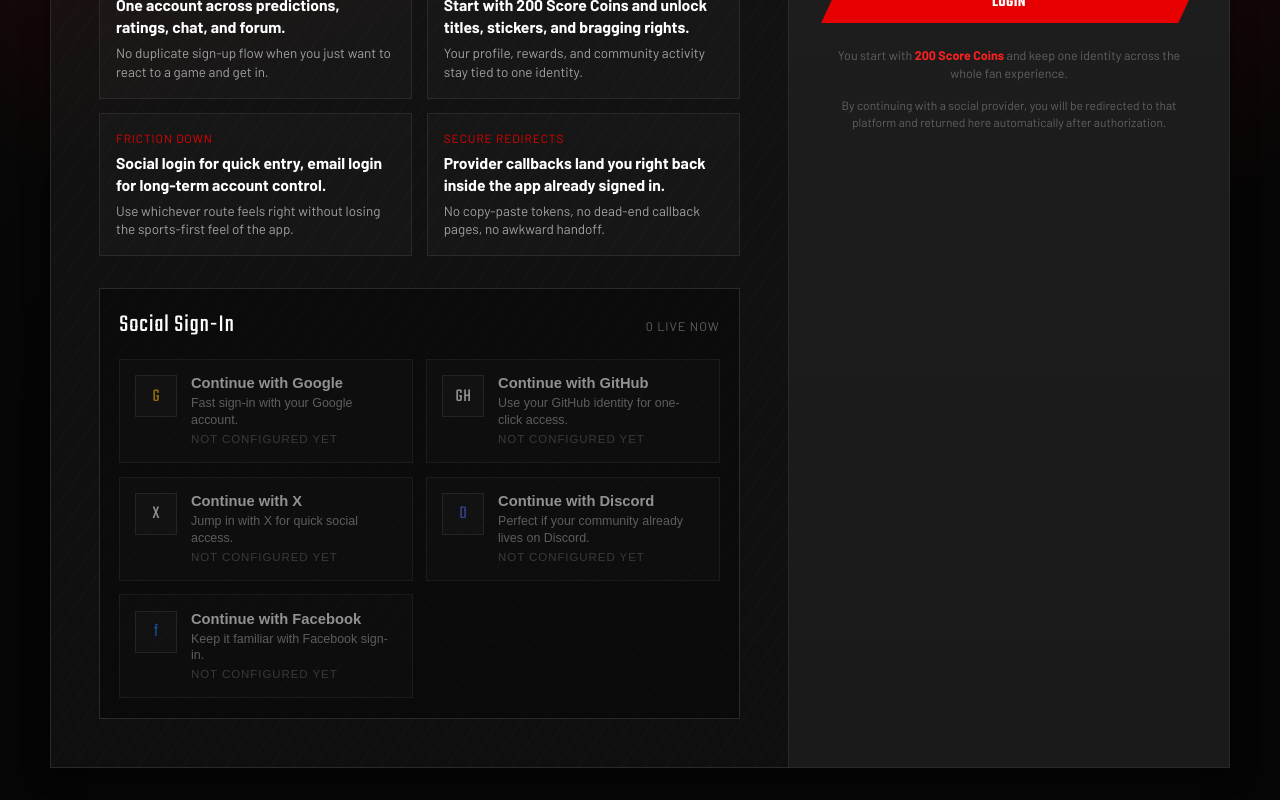
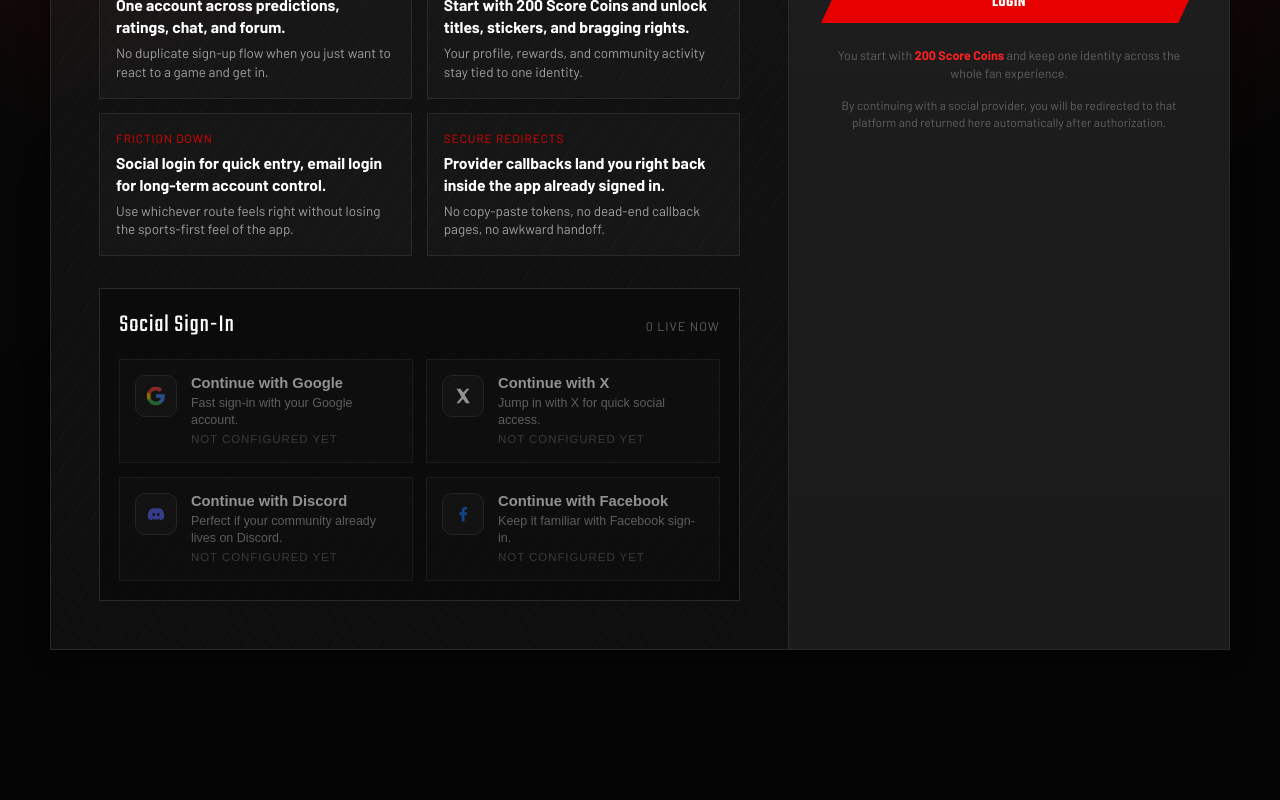
Before and after one commit to AaronYu94/game_pulse_deploy, a React (Vite) app in the folder frontend/: page /login in a window 1280 px wide. Shown: the part 430-1230 px from the top of the page. After the commit the page ends 1112 px from the top, so only its background shows below. Built offline with nearby package versions, Linux system fonts and the light colour scheme; no server answers.

Commit message:
refactor: streamline social sign-in options

```diff
--- a/frontend/src/pages/LoginPage.jsx
+++ b/frontend/src/pages/LoginPage.jsx
@@ -4,12 +4,59 @@ import { useAuth } from '../contexts/AuthContext.jsx';
 import { apiGetAuthProviders, apiLogin, apiRegister } from '../lib/api.js';
 
 const DEFAULT_PROVIDERS = [
-  { key: 'google', label: 'Google', enabled: false, url: null, blurb: 'Fast sign-in with your Google account.', mark: 'G', accent: '#fbbc05' },
-  { key: 'github', label: 'GitHub', enabled: false, url: null, blurb: 'Use your GitHub identity for one-click access.', mark: 'GH', accent: '#ffffff' },
-  { key: 'twitter', label: 'X', enabled: false, url: null, blurb: 'Jump in with X for quick social access.', mark: 'X', accent: '#ffffff' },
-  { key: 'discord', label: 'Discord', enabled: false, url: null, blurb: 'Perfect if your community already lives on Discord.', mark: 'D', accent: '#5865F2' },
-  { key: 'facebook', label: 'Facebook', enabled: false, url: null, blurb: 'Keep it familiar with Facebook sign-in.', mark: 'f', accent: '#1877F2' },
+  { key: 'google', label: 'Google', enabled: false, url: null, blurb: 'Fast sign-in with your Google account.' },
+  { key: 'twitter', label: 'X', enabled: false, url: null, blurb: 'Jump in with X for quick social access.' },
+  { key: 'discord', label: 'Discord', enabled: false, url: null, blurb: 'Perfect if your community already lives on Discord.' },
+  { key: 'facebook', label: 'Facebook', enabled: false, url: null, blurb: 'Keep it familiar with Facebook sign-in.' },
 ];
+
+function ProviderIcon({ providerKey }) {
+  if (providerKey === 'google') {
+    return (
+      <svg viewBox="0 0 24 24" aria-hidden="true">
+        <path fill="#4285F4" d="M21.6 12.2c0-.7-.1-1.4-.2-2H12v3.8h5.4a4.8 4.8 0 0 1-2.1 3.2v2.5h3.3c1.9-1.8 3-4.3 3-7.5Z" />
+        <path fill="#34A853" d="M12 22a9.8 9.8 0 0 0 6.6-2.4l-3.3-2.5c-.9.6-2 .9-3.3.9A6 6 0 0 1 6.3 14H3v2.6A10 10 0 0 0 12 22Z" />
+        <path fill="#FBBC04" d="M6 12c0-.7.1-1.3.3-2L3 7.4A10 10 0 0 0 2 12c0 1.6.4 3.2 1 4.6l3.3-2.5A6 6 0 0 1 6 12Z" />
+        <path fill="#EA4335" d="M12 6a5.5 5.5 0 0 1 3.9 1.5l2.9-2.9A10 10 0 0 0 3 7.4L6.3 10A6 6 0 0 1 12 6Z" />
+      </svg>
+    );
+  }
+
+  if (providerKey === 'twitter') {
+    return (
+      <svg viewBox="0 0 24 24" aria-hidden="true">
+        <path
+          d="M5 4h4.2l3 4.2L16 4h3l-5.3 6.6L19.5 20h-4.2l-3.3-4.6L7.8 20h-3l5.6-7-5.4-9Z"
+          fill="currentColor"
+        />
+      </svg>
+    );
+  }
+
+  if (providerKey === 'discord') {
+    return (
+      <svg viewBox="0 0 24 24" aria-hidden="true">
+        <path
+          fill="currentColor"
+          d="M18.5 6.7a13 13 0 0 0-3.2-1l-.2.4a9 9 0 0 1 2.7 1.2A10.7 10.7 0 0 0 12 5.8a10.8 10.8 0 0 0-5.8 1.5A9 9 0 0 1 9 6l-.2-.4c-1.1.2-2.2.6-3.2 1A13 13 0 0 0 3.3 17a13 13 0 0 0 4 2l1-1.5c-.6-.2-1.1-.4-1.6-.7l.4-.3a9.2 9.2 0 0 0 9.8 0l.4.3c-.5.3-1 .5-1.6.7l1 1.5a13.1 13.1 0 0 0 4-2 13 13 0 0 0-2.2-10.3ZM9.5 14.3c-.8 0-1.4-.8-1.4-1.7 0-1 .6-1.7 1.4-1.7.8 0 1.5.8 1.4 1.7 0 1-.6 1.7-1.4 1.7Zm5 0c-.8 0-1.4-.8-1.4-1.7 0-1 .6-1.7 1.4-1.7.8 0 1.5.8 1.4 1.7 0 1-.6 1.7-1.4 1.7Z"
+        />
+      </svg>
+    );
+  }
+
+  if (providerKey === 'facebook') {
+    return (
+      <svg viewBox="0 0 24 24" aria-hidden="true">
+        <path
+          fill="currentColor"
+          d="M13.6 20v-7h2.4l.4-2.8h-2.8V8.4c0-.8.2-1.3 1.4-1.3h1.5V4.5c-.3 0-1.1-.1-2.2-.1-2.2 0-3.7 1.3-3.7 3.8v2h-2.5V13h2.5v7h3Z"
+        />
+      </svg>
+    );
+  }
+
+  return null;
+}
 
 function formatAuthError(raw) {
   if (!raw) return '';
@@ -313,11 +360,24 @@ export default function LoginPage() {
           align-items: center;
           justify-content: center;
           border: 1px solid var(--border-mid);
-          background: rgba(255,255,255,0.03);
-          font-family: var(--f-display);
-          font-size: 1.15rem;
-          letter-spacing: 0.04em;
+          background: rgba(255,255,255,0.04);
+          border-radius: 10px;
           flex-shrink: 0;
+        }
+        .oauth-card__mark svg {
+          width: 22px;
+          height: 22px;
+          display: block;
+        }
+        .oauth-card__mark--twitter,
+        .oauth-card__mark--facebook {
+          color: #ffffff;
+        }
+        .oauth-card__mark--discord {
+          color: #5865F2;
+        }
+        .oauth-card__mark--facebook {
+          color: #1877F2;
         }
         .oauth-card__body {
           display: flex;
@@ -457,7 +517,7 @@ export default function LoginPage() {
               <span>PULSE</span>
             </div>
             <div className="auth-subtitle">
-              Sign in with Google, GitHub, X, Discord, or Facebook, then jump straight into live scores, predictions, and game-night conversation without the throwaway-feeling login wall.
+              Sign in with Google, X, Discord, or Facebook, then jump straight into live scores, predictions, and game-night conversation without the throwaway-feeling login wall.
             </div>
 
             <div className="auth-feature-grid">
@@ -500,8 +560,8 @@ export default function LoginPage() {
                     disabled={!provider.enabled}
                     onClick={() => handleSocialLogin(provider)}
                   >
-                    <span className="oauth-card__mark" style={{ color: provider.accent }}>
-                      {provider.mark}
+                    <span className={`oauth-card__mark oauth-card__mark--${provider.key}`}>
+                      <ProviderIcon providerKey={provider.key} />
                     </span>
                     <span className="oauth-card__body">
                       <span className="oauth-card__title">Continue with {provider.label}</span>
```
Also changed, not shown: 2 other files (tests, documents, lock files or other folders).
